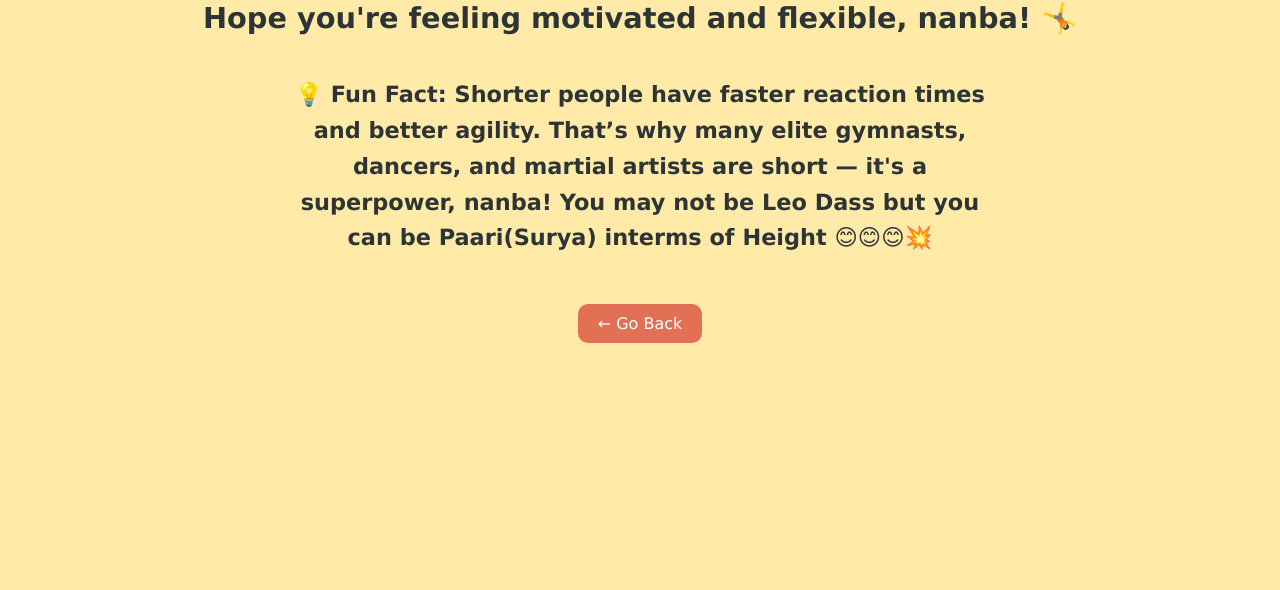
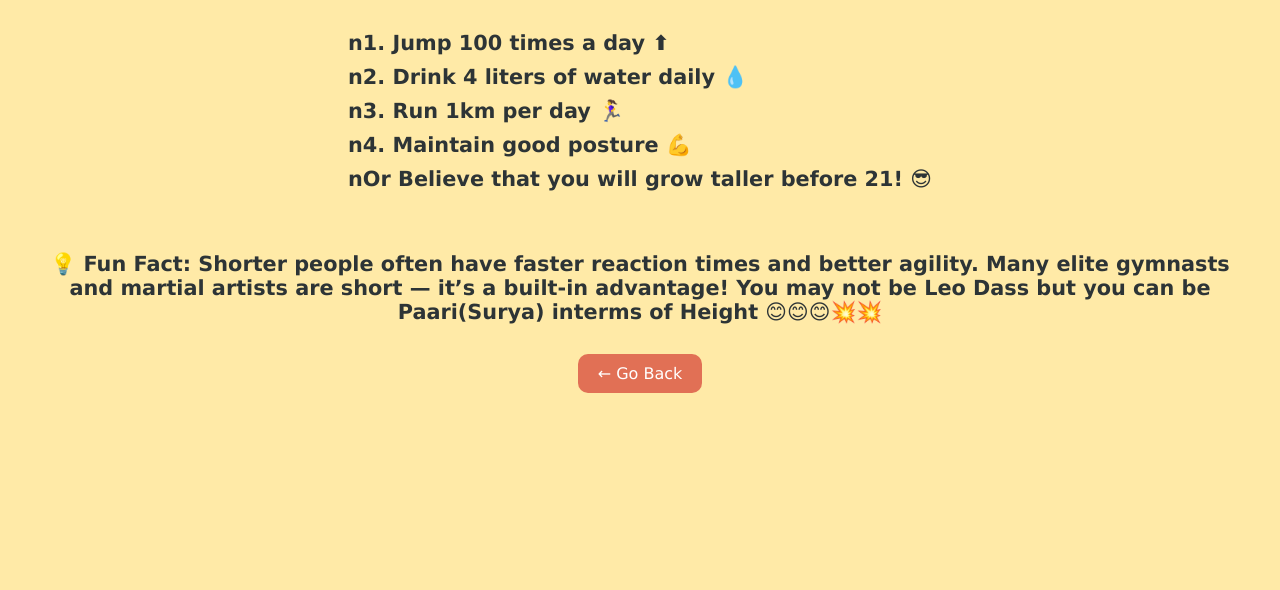
Before and after one commit to ravinder4378/short-question, a plain HTML site: page tips.html in a window 1280 px wide. Shown: the part 266-856 px from the top of the page. Drawn offline with Linux system fonts and the light colour scheme.

Commit message:
Update tips.html

```diff
--- a/tips.html
+++ b/tips.html
@@ -3,42 +3,48 @@
 <head>
   <meta charset="UTF-8">
   <title>Grow Taller Tips</title>
-  <script>
-    window.onload = function() {
-      // Funny grow taller tips
-      alert("😂 Grow Taller Tips:\n\nn1. Jump 100 times a day ⬆\nn2. Drink 4 literes of water daily 💧\nn3. Run 1km per day 🏃‍♀\nn4. Maintain good posture 💪\nnOr Beleive that you will grow taller before 21! 😎");
-    };
-  </script>
   <style>
     body {
       background-color: #ffeaa7;
-      font-family: 'Verdana', sans-serif; /* Changed font here */
+      font-family: 'Verdana', sans-serif;
       display: flex;
       align-items: center;
       justify-content: center;
-      height: 100vh;
+      flex-direction: column;
+      min-height: 100vh;
       text-align: center;
-      flex-direction: column;
       padding: 20px;
     }
 
     h1 {
-      font-size: 1.8rem;
+      font-size: 2rem;
       color: #2d3436;
       margin-bottom: 20px;
     }
 
-    p {
-      font-size: 1.4rem;
+    ul {
+      font-size: 1.3rem;
       font-weight: bold;
       color: #2d3436;
-      max-width: 700px;
-      line-height: 1.6;
+      text-align: left;
+      list-style: none;
+      padding: 0;
+      max-width: 600px;
+    }
+
+    ul li {
+      margin-bottom: 10px;
+    }
+
+    .fact {
+      margin-top: 30px;
+      font-size: 1.3rem;
+      font-weight: bold;
+      color: #2d3436;
     }
 
     a {
-      display: inline-block;
-      margin-top: 25px;
+      margin-top: 30px;
       padding: 10px 20px;
       background-color: #e17055;
       color: white;
@@ -53,9 +59,19 @@
 </head>
 <body>
 
-  <h1>Hope you're feeling motivated and flexible, nanba! 🤸</h1>
+  <h1>😂 Grow Taller Tips</h1>
 
-  <p>💡 <strong>Fun Fact:</strong> Shorter people have faster reaction times and better agility. That’s why many elite gymnasts, dancers, and martial artists are short — it's a superpower, nanba! You may not be Leo Dass but you can be Paari(Surya) interms of Height 😊😊😊💥</p>
+  <ul>
+    <li>n1. Jump 100 times a day ⬆</li>
+    <li>n2. Drink 4 liters of water daily 💧</li>
+    <li>n3. Run 1km per day 🏃‍♀</li>
+    <li>n4. Maintain good posture 💪</li>
+    <li>nOr Believe that you will grow taller before 21! 😎</li>
+  </ul>
+
+  <div class="fact">
+    💡 <strong>Fun Fact:</strong> Shorter people often have faster reaction times and better agility. Many elite gymnasts and martial artists are short — it’s a built-in advantage! You may not be Leo Dass but you can be Paari(Surya) interms of Height 😊😊😊💥💥
+  </div>
 
   <a href="yes.html">← Go Back</a>
 
```
